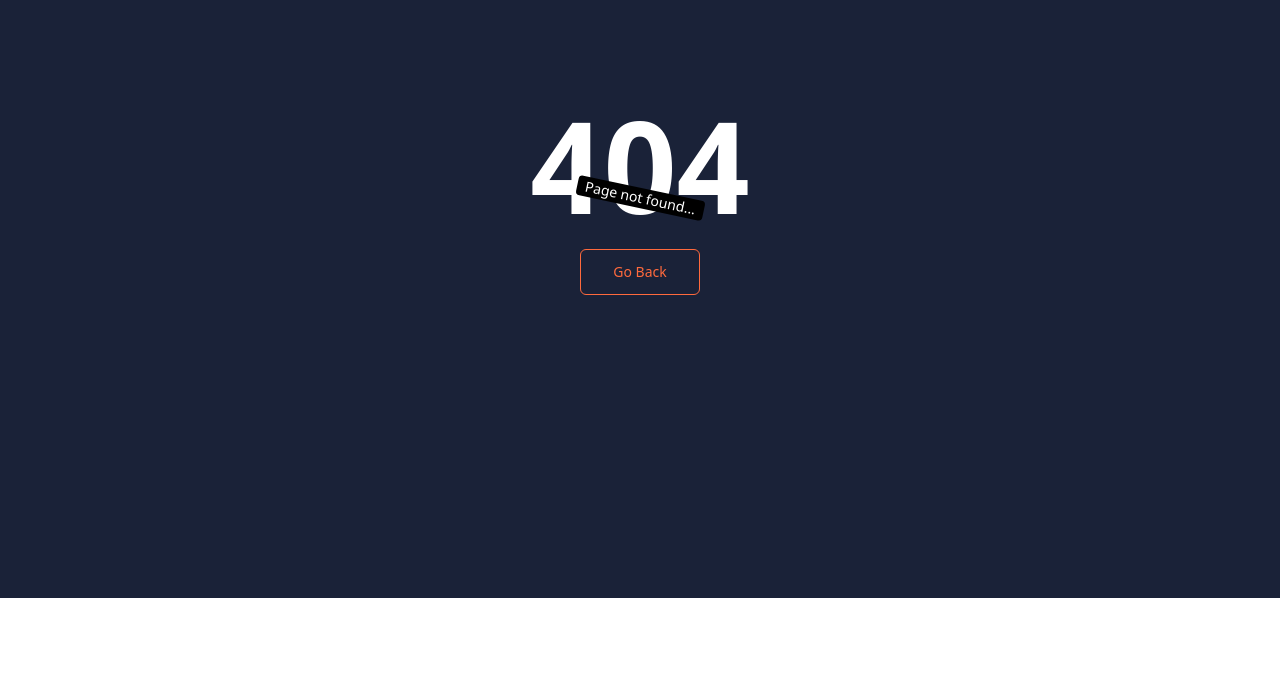
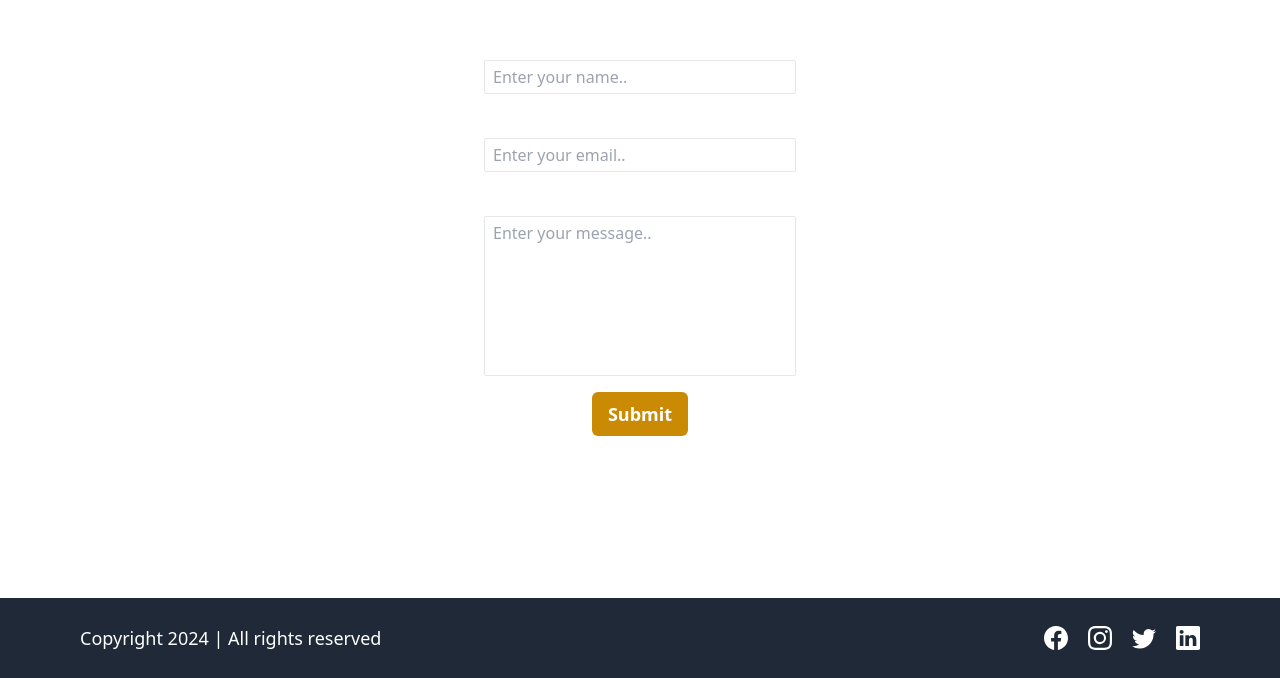
Before and after one commit to kk1701/lms-frontend, a React (Vite) app: page /contactus in a window 1280 px wide. Before the commit this address had no page. Shown: the part 202-880 px from the top of the page. Before the commit the page ends 800 px from the top, so only its background shows below. Built offline with nearby package versions, Linux system fonts and the light colour scheme.

Commit message:
added-contact page

```diff
--- a/src/App.jsx
+++ b/src/App.jsx
@@ -5,6 +5,7 @@
 import Notfound from './pages/Notfound'
 import Signup from './pages/Signup'
 import Signin from './pages/Signin'
+import Contact from './pages/Contact'
 
 function App() {
 
@@ -14,6 +15,7 @@
       <Route path='/about' element={<Aboutus/>} />
       <Route path='/signup' element={<Signup/>} />
       <Route path='/signin' element={<Signin/>} />
+      <Route path='/contactus' element={<Contact/>} />
       <Route path='*' element={<Notfound/>} />
     </Routes>
   )
--- a/src/layouts/HomeLayout.jsx
+++ b/src/layouts/HomeLayout.jsx
@@ -70,7 +70,7 @@
                             <Link to="/about">About us</Link>
                         </li>
                         <li>
-                            <Link to="/contact">Contact us</Link>
+                            <Link to="/contactus">Contact us</Link>
                         </li>
                         <li>
                             <Link to="/courses">All courses</Link>
--- /dev/null
+++ b/src/pages/Contact.jsx
@@ -0,0 +1,115 @@
+import { useState } from "react";
+import HomeLayout from "../layouts/HomeLayout";
+import toast from "react-hot-toast";
+import { isEmail } from "../helpers/regexMatcher";
+import axiosInstance from "../config/axiosInstance";
+
+function Contact() {
+
+    const [userInput, setUserInput] = useState({
+        name: '',
+        email: '',
+        message: ''
+    })
+
+    function handleInputChange(e){
+        const { name, value } = e.target
+        setUserInput({
+            ...userInput,
+            [name]: value
+        })
+    }
+
+    async function onFormSubmit(e){
+        e.preventDefault();
+
+        if(!userInput.email || !userInput.name || !userInput.message){
+            toast.error('All fields are required!')
+            return;
+        }
+
+        if(!isEmail(userInput.email)){
+            toast.error("Invalid email provided!")
+            return;
+        }
+
+        try {
+            const response = axiosInstance.post("/contact", userInput)
+            toast.promise(response, {
+                loading: 'Submitting your query..',
+                success: 'Form submitted successfully!',
+                error: 'Failed to submit the form.'
+            })
+
+            const responseData = await response;
+            if(responseData?.data){
+                setUserInput({
+                    email: '',
+                    name: '',
+                    message: ''
+                })
+            }
+        } catch (error) {
+            toast.error("Operation failed..!")
+        }
+    }
+
+    return(
+        <HomeLayout>
+            <div className="flex items-center justify-center h-[100vh]">
+                <form noValidate onSubmit={onFormSubmit} className="flex flex-col items-center justify-center gap-4 p-5 rounded-md text-white w-[22rem]">
+                    <h1 className="text-3xl font-semibold mb-5">Contact Form</h1>
+                    <div className="flex flex-col w-full gap-1">
+                        <label htmlFor="name" className="font-semibold">
+                            Name
+                        </label>
+                        <input
+                            id="name"
+                            className="bg-transparent border px-2 py-1 rounded-sm"
+                            placeholder="Enter your name.."
+                            type="text"
+                            name="name"
+                            onChange={handleInputChange}
+                            value={userInput.name}
+                         />
+                    </div>
+
+                    <div className="flex flex-col w-full gap-1">
+                        <label htmlFor="email" className=" font-semibold">
+                            Email
+                        </label>
+                        <input
+                            id="email"
+                            className="bg-transparent border px-2 py-1 rounded-sm"
+                            placeholder="Enter your email.."
+                            type="email"
+                            name="email"
+                            onChange={handleInputChange}
+                            value={userInput.email}
+                         />
+                    </div>
+
+                    <div className="flex flex-col w-full gap-1">
+                        <label htmlFor="message" className=" font-semibold">
+                            Message
+                        </label>
+                        <textarea
+                            id="message"
+                            className="bg-transparent border px-2 py-1 rounded-sm resize-none h-40"
+                            placeholder="Enter your message.."
+                            type="text"
+                            name="message"
+                            onChange={handleInputChange}
+                            value={userInput.message}
+                         />
+                    </div>
+                    <button type="submit" className="w-[1/2] bg-yellow-600 hover:bg-yellow-500 px-4 py-2 rounded-md transition-all ease-in-out duration-300 font-semibold text-lg cursor:hover">
+                        Submit
+                    </button>
+                </form>
+            </div>
+        </HomeLayout>
+    );
+}
+
+export default Contact
--- a/src/pages/Home.jsx
+++ b/src/pages/Home.jsx
@@ -19,7 +19,7 @@
                             Explore Courses
                         </button>
                     </Link>
-                    <Link to="/contacts" >
+                    <Link to="/contactus" >
                         <button className="border border-yellow-500 px-5 py-3 rounded-md font-semibold text-lg curasor-pointer hover:bg-yellow-600 transition-all ease-in-out duration-300">
                             Contact Us
                         </button>
--- /dev/null
+++ b/src/redux/slices/courseSlice.js
@@ -0,0 +1,37 @@
+import { createAsyncThunk, createSlice } from "@reduxjs/toolkit"
+import toast from "react-hot-toast"
+import axiosInstance from '../../config/axiosInstance.js'
+
+const initialState = {
+    courseList: []
+}
+
+export const getAllCourses = createAsyncThunk("/course/getAllCourses", async (data) => {
+    try {
+        const response = axiosInstance.get("/courses", data);
+
+        toast.promise(response, {
+                loading: 'Wait! fetching all courses.',
+                success: (data) => {
+                    return data?.data?.message
+                },
+                error: 'Failed to load courses!'
+            }
+        )
+
+        return await response
+
+    } catch (error) {
+        console.log(error.response.data);
+        toast.error(error?.response?.data?.message)
+    }
+})
+
+
+const courseSlice = createSlice({
+    name: "course",
+    initialState,
+    reducers: {},
+})
+
+export default courseSlice.reducer
--- a/src/redux/store.js
+++ b/src/redux/store.js
@@ -1,9 +1,11 @@
 import { configureStore } from '@reduxjs/toolkit'
 import authReducer from './slices/authSlice'
+import courseReducer from './slices/courseSlice'
 
 const store = configureStore({
     reducer: {
-        auth: authReducer
+        auth: authReducer,
+        course: courseReducer
     },
     middleware: (getDefaultMiddleware) => getDefaultMiddleware({serializableCheck: false}),
     devTools: true
```
